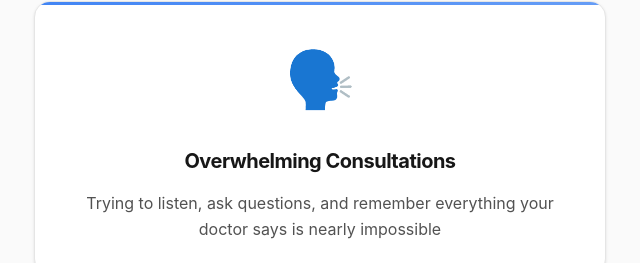
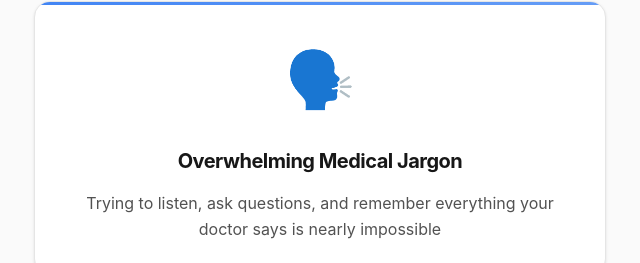
Before and after one commit to finchux-dev/finchux-dev.github.io, a plain HTML site: page index.html in a window 1280 px wide. Shown: the part 1676-1939 px from the top of the page, 14-654 px from the left. Drawn offline with Linux system fonts and the light colour scheme.

Commit message:
Update website language and content

```diff
--- a/index.html
+++ b/index.html
@@ -74,7 +74,7 @@
                 <div class="problem-grid">
                     <div class="problem-item">
                         <div class="problem-icon">🗣️</div>
-                        <h3>Overwhelming Consultations</h3>
+                        <h3>Overwhelming Medical Jargon</h3>
                         <p>Trying to listen, ask questions, and remember everything your doctor says is nearly impossible</p>
                     </div>
                     <div class="problem-item">
```
